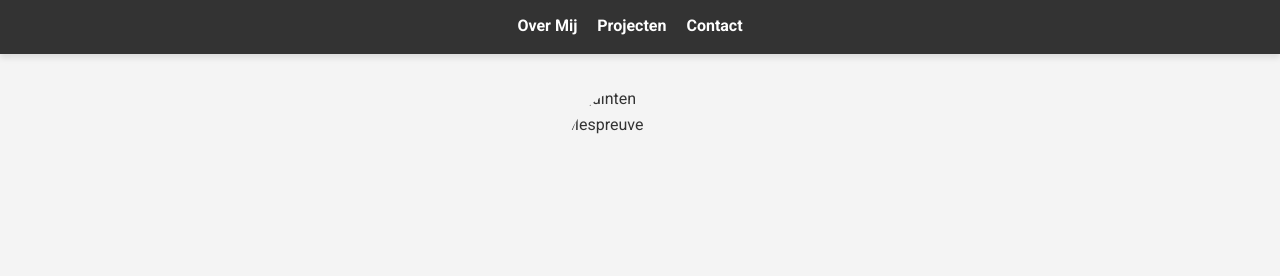
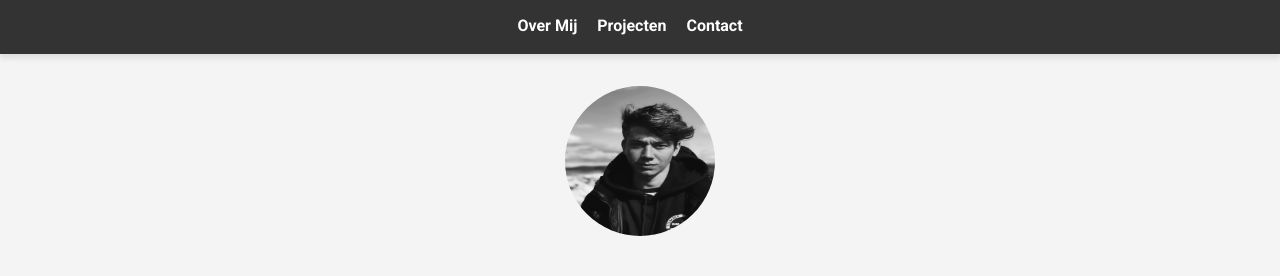
Before and after one commit to QuintenMespreuve/Portfolio, a plain HTML site: page index.html in a window 1280 px wide. Shown: the part 122-398 px from the top of the page. Drawn offline with Linux system fonts and the light colour scheme; a script that the page names is missing.

Commit message:
portfolio

```diff
--- a/index.html
+++ b/index.html
@@ -23,7 +23,7 @@
     </header>
     <main>
         <section id="about" class="container">
-            <img src="profile.jpg" alt="Quinten Mespreuve" class="profile-img">
+            <img src="profielfoto.jpg" alt="Quinten Mespreuve" class="profile-img">
             <h2>Over Mij</h2>
             <p>Ik ben Quinten Mespreuve, een gepassioneerde student Toegepaste Informatica. Mijn specialisatie ligt in mobiel en web development. Ik streef ernaar om gebruiksvriendelijke en moderne applicaties te ontwikkelen die een positieve impact hebben op gebruikers.</p>
         </section>
```
Also changed, not shown: profielfoto.jpg (added).
